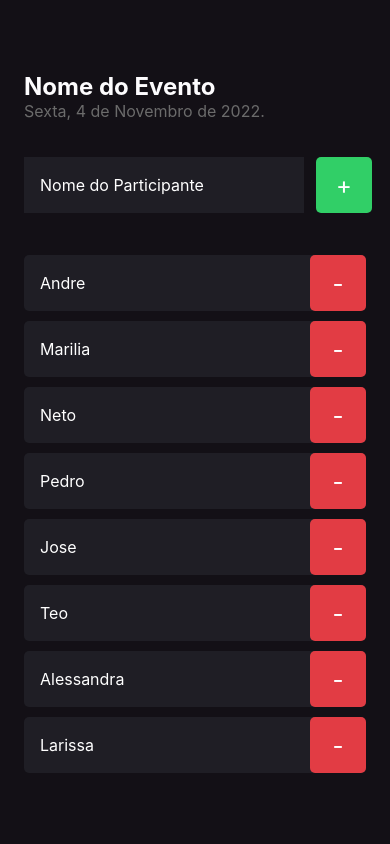
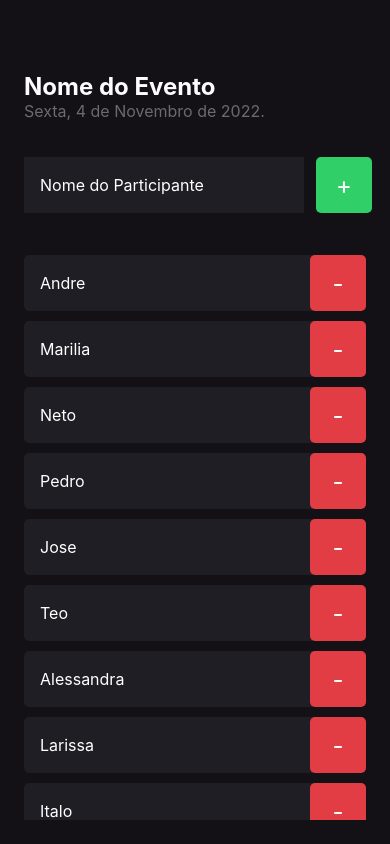
Before and after one commit to AndreNunes1812/imhere, a React Native app: screen / in a window 390 px wide. Built offline with nearby package versions, Linux system fonts and the light colour scheme.

Commit message:
adicionando msg Alert

```diff
--- a/App.tsx
+++ b/App.tsx
@@ -1,5 +1,15 @@
+import {StatusBar} from 'react-native';
 import {Home} from './src/screens/Home';
 
 export default function App() {
-  return <Home />;
+  return (
+    <>
+      <StatusBar
+        barStyle="light-content"
+        backgroundColor="transparent"
+        translucent
+      />
+      <Home />
+    </>
+  );
 }
--- a/src/screens/Home/index.tsx
+++ b/src/screens/Home/index.tsx
@@ -1,5 +1,12 @@
 import React from 'react';
-import {Text, TextInput, TouchableOpacity, View, FlatList} from 'react-native';
+import {
+  Alert,
+  Text,
+  TextInput,
+  TouchableOpacity,
+  View,
+  FlatList,
+} from 'react-native';
 import {styles} from './styles';
 import {Participant} from '../../components/participant';
 
@@ -13,14 +20,29 @@ export function Home() {
     'Teo',
     'Alessandra',
     'Larissa',
+    'Italo',
   ];
 
   function handleParticipantAdd() {
-    console.log('Você clicou no botão adcionar');
+    if (participants.includes('Andre')) {
+      return Alert.alert(
+        'Participante existe',
+        'Já existe um participante na lista com esse nome',
+      );
+    }
   }
 
   function handleParticipantRemove(name: string) {
-    console.log(`Você clicou em remover participante ${name}`);
+    Alert.alert('Remover', `Deseja remover o participante ${name}`, [
+      {
+        text: 'Sim',
+        onPress: () => Alert.alert('Deletado!'),
+      },
+      {
+        text: 'Não',
+        style: 'cancel',
+      },
+    ]);
   }
 
   return (
--- a/src/screens/Home/styles.ts
+++ b/src/screens/Home/styles.ts
@@ -43,4 +43,9 @@ export const styles = StyleSheet.create({
     marginTop: 36,
     marginBottom: 42,
   },
+  listEmptyText: {
+    color: '#fff',
+    fontSize: 14,
+    textAlign: 'center',
+  },
 });
```
